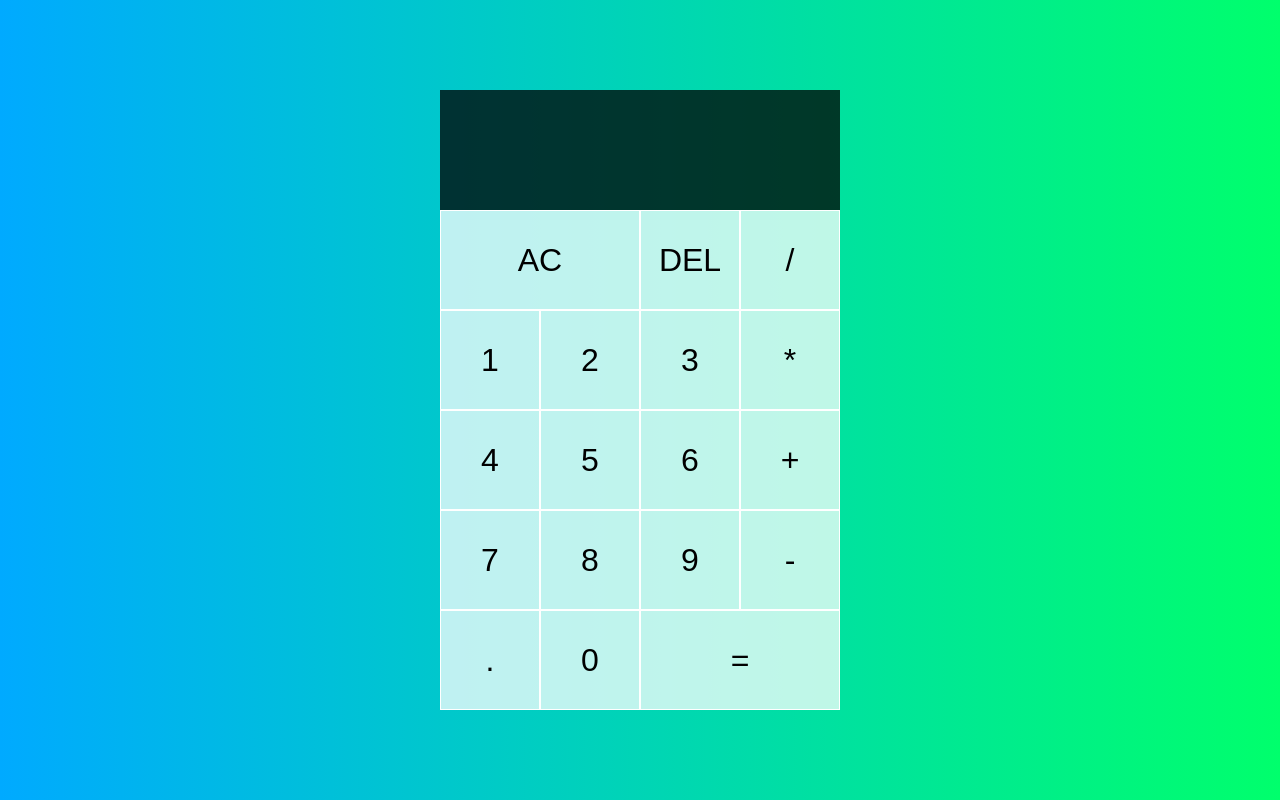
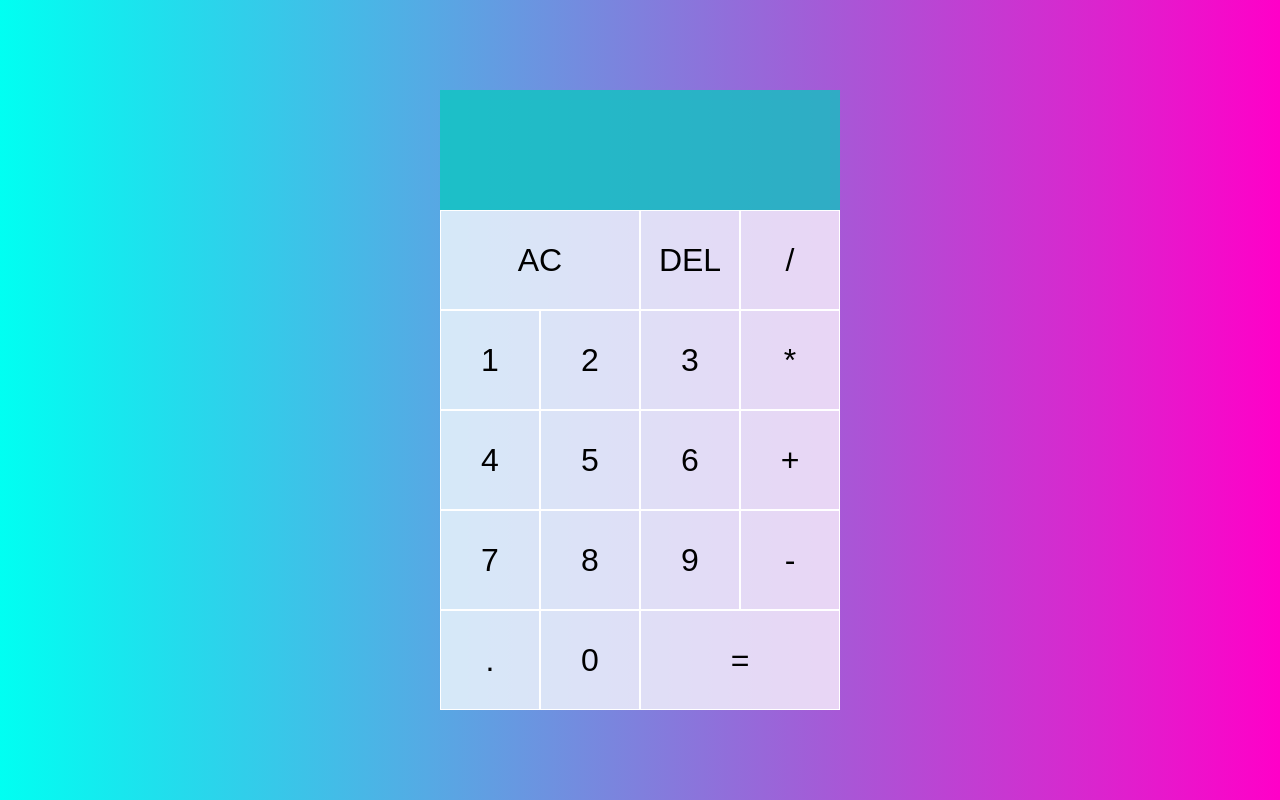
Before and after one commit to giabaodl8023/MayTinh, a plain HTML site: page index.html in a window 1280 px wide. Drawn offline with Linux system fonts and the light colour scheme.

Commit message:
Add files via upload
update new file

```diff
--- a/styles.css
+++ b/styles.css
@@ -9,7 +9,7 @@
 body {
     padding: 0;
     margin: 0;
-    background: linear-gradient(to right, #00AAFF, #00FF6C)
+    background: linear-gradient(to right, #00fff2, #ff00c8)
 }
 
 .calculator-grid {
@@ -39,7 +39,7 @@ body {
 
 .output {
     grid-column: 1/-1;
-    background-color: rgba(0, 0, 0, .75);
+    background-color: rgba(9, 201, 191, 0.75);
     display: flex;
     align-items: flex-end;
     justify-content: space-around;
@@ -50,7 +50,7 @@ body {
 }
 
 .output .previous-operand {
-    color: rgba(255, 255, 255, .75);
+    color: rgba(243, 239, 242, 0.75);
     font-size:1.5rem;
 }
 
```
